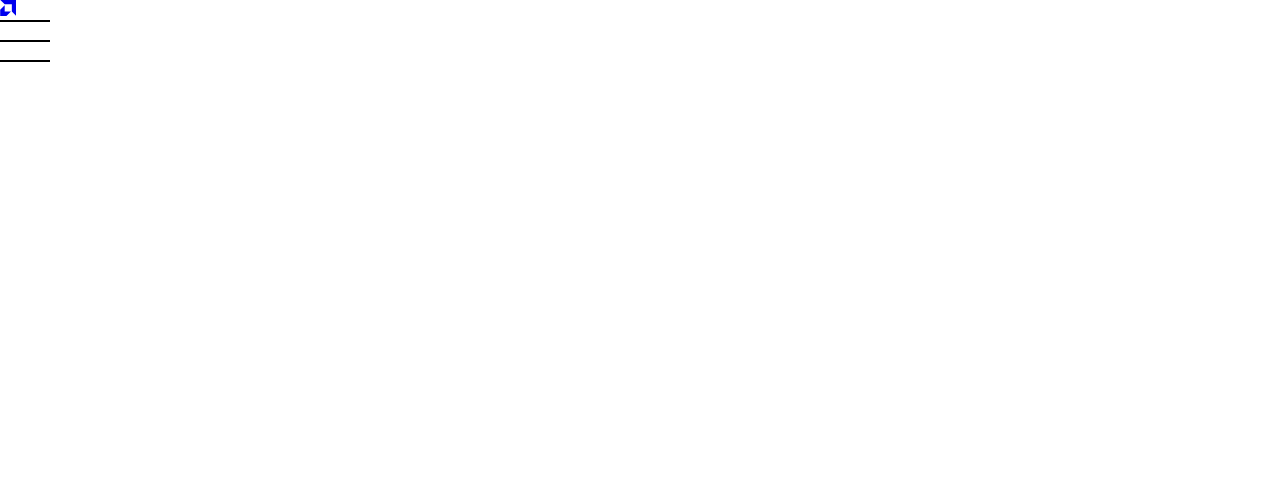
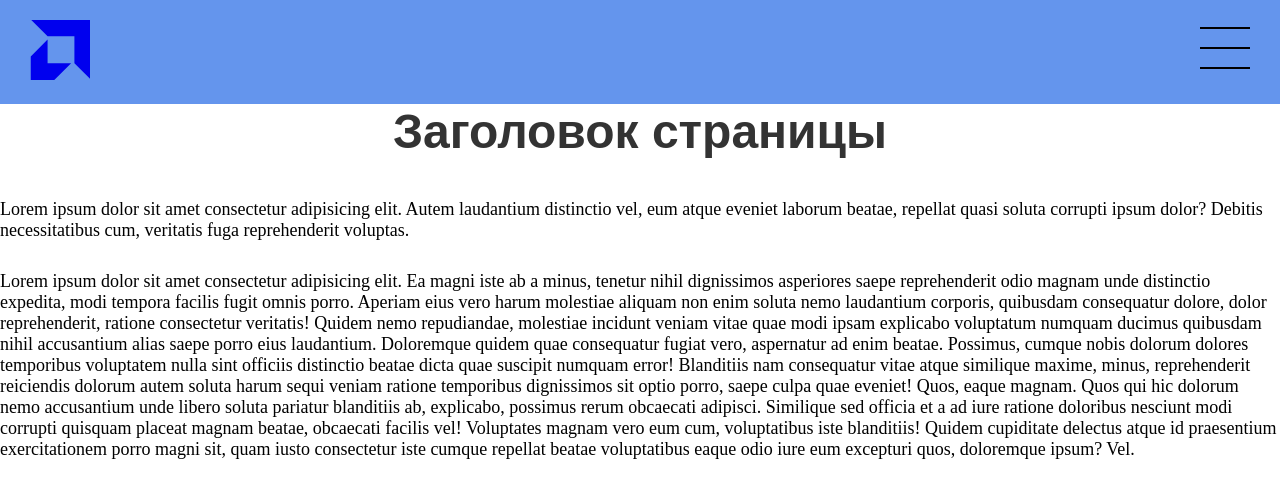
Before and after one commit to nikonovdan/InteractiveElements, a plain HTML site: page index3.html in a window 1280 px wide. Drawn offline with Linux system fonts and the light colour scheme.

Commit message:
Add files via upload

```diff
--- a/index3.html
+++ b/index3.html
@@ -1,5 +1,6 @@
 <!DOCTYPE html>
 <html lang="en">
+
 <head>
   <meta charset="UTF-8" />
   <meta name="viewport" content="width=device-width, initial-scale=1.0" />
@@ -7,21 +8,14 @@
   <link rel="stylesheet" href="style3.css" />
   <script defer src="script3.js"></script>
 </head>
+
 <body>
   <div class="header menu">
     <div class="header-navMenu ">
       <a href="#" class="menu-logo-link">
-          <svg
-            xmlns="http://www.w3.org/2000/svg"
-            width="16"
-            height="16"
-            fill="currentColor"
-            class="bi bi-amd"
-            viewBox="0 0 16 16"
-          >
-            <path
-              d="m.334 0 4.358 4.359h7.15v7.15l4.358 4.358V0zM.2 9.72l4.487-4.488v6.281h6.28L6.48 16H.2z"
-            />
+        <svg xmlns="http://www.w3.org/2000/svg" width="16" height="16" fill="currentColor" class="bi bi-amd"
+          viewBox="0 0 16 16">
+          <path d="m.334 0 4.358 4.359h7.15v7.15l4.358 4.358V0zM.2 9.72l4.487-4.488v6.281h6.28L6.48 16H.2z" />
         </svg>
       </a>
     </div>
@@ -46,5 +40,33 @@
       </ul>
     </nav>
   </div>
+  <main class="kontent">
+    <h1>Заголовок страницы</h1>
+    <p>Lorem ipsum dolor sit amet consectetur adipisicing elit. Autem laudantium distinctio vel, eum atque eveniet
+      laborum
+      beatae, repellat quasi soluta corrupti ipsum dolor? Debitis necessitatibus cum, veritatis fuga reprehenderit
+      voluptas.</p>
+
+    <p>Lorem ipsum dolor sit amet consectetur adipisicing elit. Ea magni iste ab a minus, tenetur nihil dignissimos
+      asperiores saepe reprehenderit odio magnam unde distinctio expedita, modi tempora facilis fugit omnis porro.
+      Aperiam
+      eius vero harum molestiae aliquam non enim soluta nemo laudantium corporis, quibusdam consequatur dolore, dolor
+      reprehenderit, ratione consectetur veritatis! Quidem nemo repudiandae, molestiae incidunt veniam vitae quae modi
+      ipsam explicabo voluptatum numquam ducimus quibusdam nihil accusantium alias saepe porro eius laudantium.
+      Doloremque
+      quidem quae consequatur fugiat vero, aspernatur ad enim beatae. Possimus, cumque nobis dolorum dolores temporibus
+      voluptatem nulla sint officiis distinctio beatae dicta quae suscipit numquam error! Blanditiis nam consequatur
+      vitae
+      atque similique maxime, minus, reprehenderit reiciendis dolorum autem soluta harum sequi veniam ratione temporibus
+      dignissimos sit optio porro, saepe culpa quae eveniet! Quos, eaque magnam. Quos qui hic dolorum nemo accusantium
+      unde libero soluta pariatur blanditiis ab, explicabo, possimus rerum obcaecati adipisci. Similique sed officia et
+      a
+      ad iure ratione doloribus nesciunt modi corrupti quisquam placeat magnam beatae, obcaecati facilis vel! Voluptates
+      magnam vero eum cum, voluptatibus iste blanditiis! Quidem cupiditate delectus atque id praesentium exercitationem
+      porro magni sit, quam iusto consectetur iste cumque repellat beatae voluptatibus eaque odio iure eum excepturi
+      quos,
+      doloremque ipsum? Vel.</p>
+  </main>
 </body>
+
 </html>
--- a/style3.css
+++ b/style3.css
@@ -6,6 +6,17 @@
 
 html, body {
     min-height: 100vh;
+}
+
+.header {
+    display: flex;
+    justify-content: space-between;
+    align-items: center;
+    padding: 20px 30px;
+    background-color: cornflowerblue;
+    position: relative;
+    z-index: 10;
+
 }
 
 .burger {
@@ -17,6 +28,7 @@ html, body {
     cursor: pointer;
     position: relative;
     z-index: 110;
+    margin-left: auto;
 }
 
 .burger-line {
@@ -87,7 +99,7 @@ html, body {
 }
 
 .menu--open .main-nav-item {
-    opacity: 0;
+    opacity: 1;
 }
 
 .menu--open .burger-line:nth-child(1) {
@@ -118,7 +130,7 @@ html, body {
 }
 
 .main-nav-link:hover {
-    background-color: #fff;
+
     color: #333;
     transform: scale(1.05);
 }
@@ -135,9 +147,57 @@ html, body {
     position: relative;
     z-index: 110;
     display: inline-block;
+    size: 250px;
 }
 
 .menu-burger .burger {
     position: relative;
     z-index: 110;
 }
+
+.menu--open .menu-logo-link {
+    color: #ffaa00;
+}
+
+.menu--open .burger-line {
+    background-color: #ffaa00;
+}
+
+.menu-logo-link svg {
+    width: 60px;
+    height: 60px;
+}
+
+.tekst h1 {
+    display: flex;
+    justify-content: center;
+    align-items: center;
+    font-size: 50px;
+}
+
+
+.content {
+    max-width: 800px;
+    margin: 0;
+    padding: 60px 20px;
+    text-align: center;
+}
+
+.kontent h1{
+    display: flex;
+    justify-content: center;
+    align-items: center;
+    font-size: 48px;
+    font-family: sans-serif;
+    color: #333;
+    margin-bottom: 40px;
+    font-weight: 700;
+}
+
+.kontent p {
+    font-size: 18px;
+    margin-bottom: 30px;
+    max-width: 1500px;
+    margin-left: auto;
+    margin-right: auto;
+}
```
Lines whose indentation alone changed are shown as unchanged.
